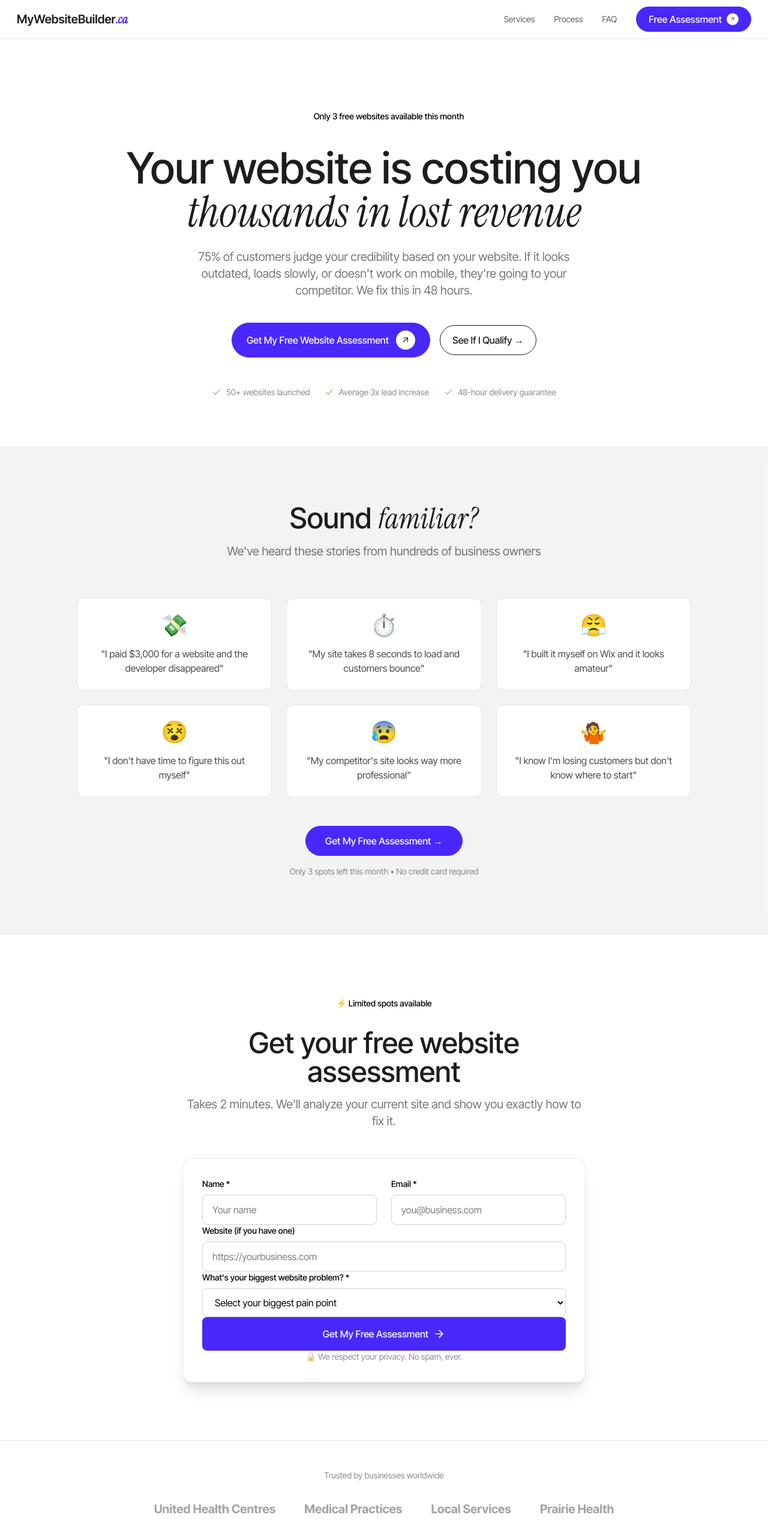
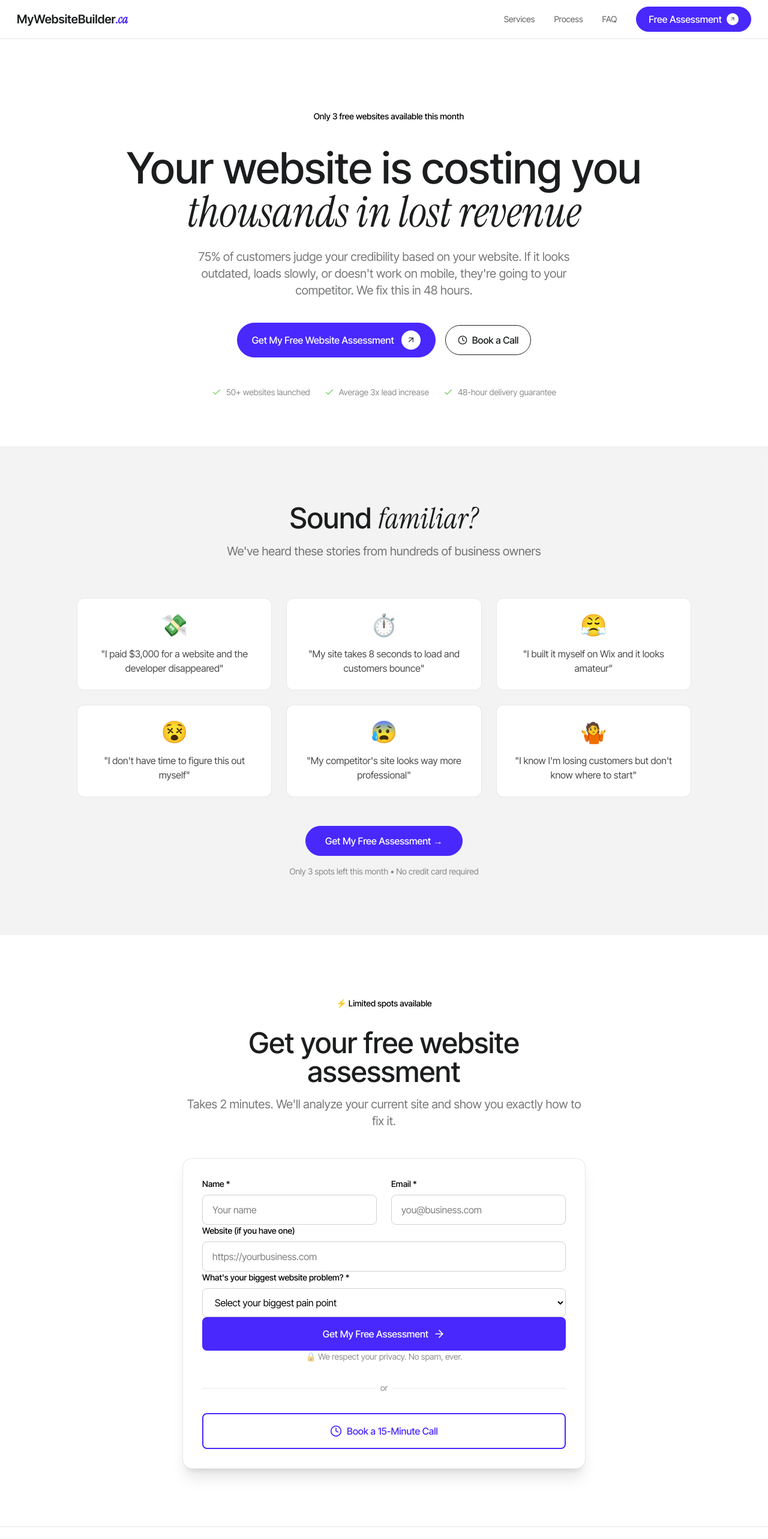
Before and after one commit to ShivamJoshii/mywebsitebuilder-ca, a Next.js app: page / in a window 1280 px wide. Shown: the top 2566 px of the page at 60% size. Built offline with nearby package versions, Linux system fonts and the light colour scheme.

Commit message:
Add Google Calendar booking popup modal

```diff
--- a/src/app/page.tsx
+++ b/src/app/page.tsx
@@ -125,6 +125,7 @@ export default function Home() {
   const [openFaq, setOpenFaq] = useState<number | null>(0)
   const [mobileMenu, setMobileMenu] = useState(false)
   const [formSubmitted, setFormSubmitted] = useState(false)
+  const [showCalendar, setShowCalendar] = useState(false)
   const [formData, setFormData] = useState({
     name: '',
     email: '',
@@ -244,12 +245,13 @@ export default function Home() {
                   <path d="M15.832 23.6667L24.1654 15.3334" stroke="#1B1D1E" strokeWidth="1.5" strokeLinecap="round" strokeLinejoin="round"/>
                 </svg>
               </Link>
-              <Link
-                href="/apply"
+              <button
+                onClick={() => setShowCalendar(true)}
                 className="group bg-transparent border border-dark_black dark:border-white/50 text-dark_black dark:text-white font-medium flex items-center gap-2 py-3 px-5 rounded-full transition-all hover:bg-dark_black hover:text-white dark:hover:bg-white dark:hover:text-dark_black"
               >
-                <span>See If I Qualify →</span>
-              </Link>
+                <Clock className="w-4 h-4" />
+                <span>Book a Call</span>
+              </button>
             </motion.div>
 
             {/* Trust indicators */}
@@ -432,10 +434,61 @@ export default function Home() {
                   🔒 We respect your privacy. No spam, ever.
                 </p>
               </form>
+
+              {/* Divider */}
+              <div className="relative my-8">
+                <div className="absolute inset-0 flex items-center">
+                  <div className="w-full border-t border-dark_black/10 dark:border-white/10"></div>
+                </div>
+                <div className="relative flex justify-center text-sm">
+                  <span className="px-2 bg-white dark:bg-dark_black text-dark_black/50 dark:text-white/50">or</span>
+                </div>
+              </div>
+
+              {/* Book a Call Button */}
+              <button
+                onClick={() => setShowCalendar(true)}
+                className="w-full bg-transparent border-2 border-purple_blue text-purple_blue font-medium py-4 rounded-lg hover:bg-purple_blue hover:text-white transition-colors flex items-center justify-center gap-2"
+              >
+                <Clock className="w-5 h-5" />
+                Book a 15-Minute Call
+              </button>
             </div>
           </div>
         </div>
       </section>
+
+      {/* Calendar Popup Modal */}
+      {showCalendar && (
+        <div className="fixed inset-0 z-50 flex items-center justify-center p-4 bg-black/50 backdrop-blur-sm">
+          <div className="relative w-full max-w-4xl max-h-[90vh] bg-white dark:bg-dark_black rounded-2xl shadow-2xl overflow-hidden">
+            {/* Header */}
+            <div className="flex items-center justify-between p-4 border-b border-dark_black/10 dark:border-white/10">
+              <div>
+                <h3 className="text-lg font-medium">Book Your Call</h3>
+                <p className="text-sm text-dark_black/60 dark:text-white/60">Pick a time that works for you</p>
+              </div>
+              <button
+                onClick={() => setShowCalendar(false)}
+                className="p-2 hover:bg-dark_black/10 dark:hover:bg-white/10 rounded-lg transition-colors"
+              >
+                <X className="w-6 h-6" />
+              </button>
+            </div>
+
+            {/* Calendar iframe */}
+            <div className="h-[600px]">
+              <iframe
+                src="https://calendar.google.com/calendar/appointments/schedules/AcZssZ2hkzZr-aMGxNbQOI2afBAvcZauqQFj3pd96dOe3BN9F5wUUh6icE2KM3jq4BQYuEMa7EDiYIAr?gv=true"
+                style={{ border: 0 }}
+                width="100%"
+                height="100%"
+                frameBorder="0"
+              />
+            </div>
+          </div>
+        </div>
+      )}
 
       {/* Logos */}
       <section className="py-12 border-y border-dark_black/10 dark:border-white/10">
```
